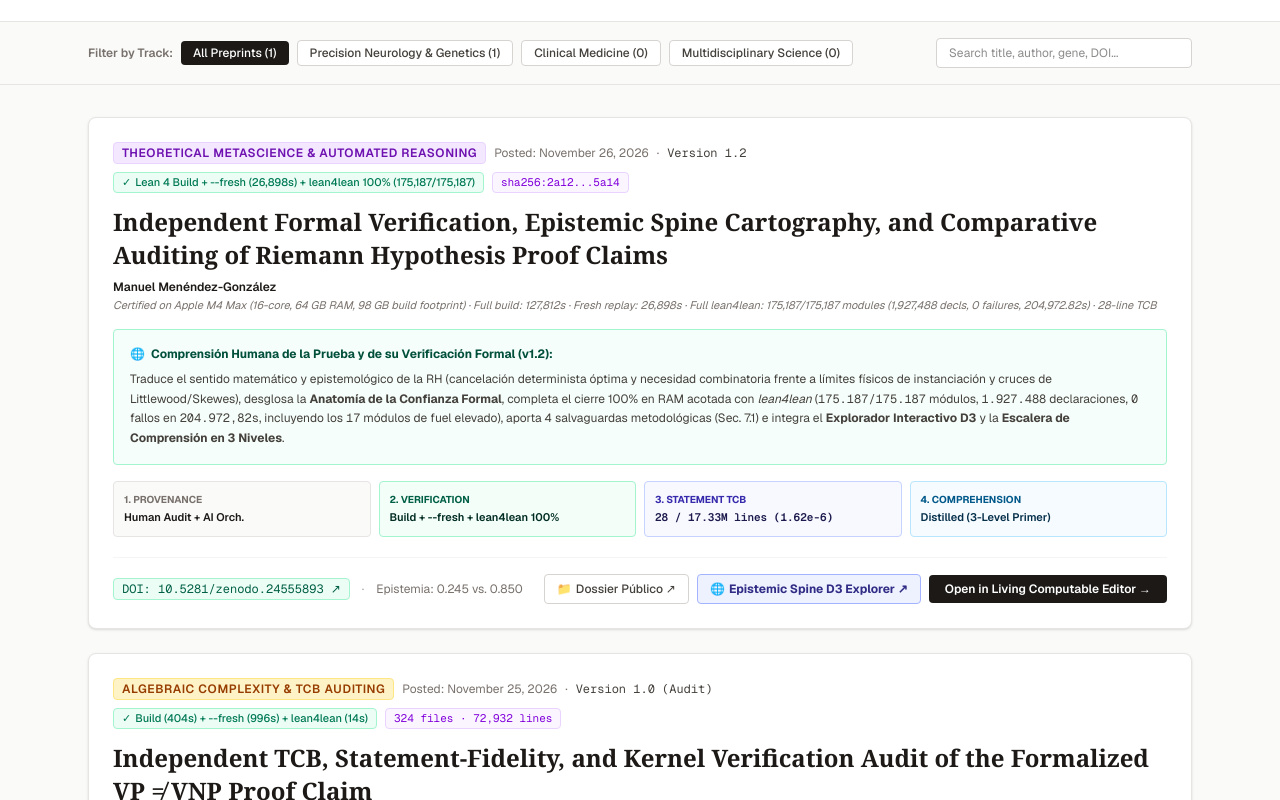
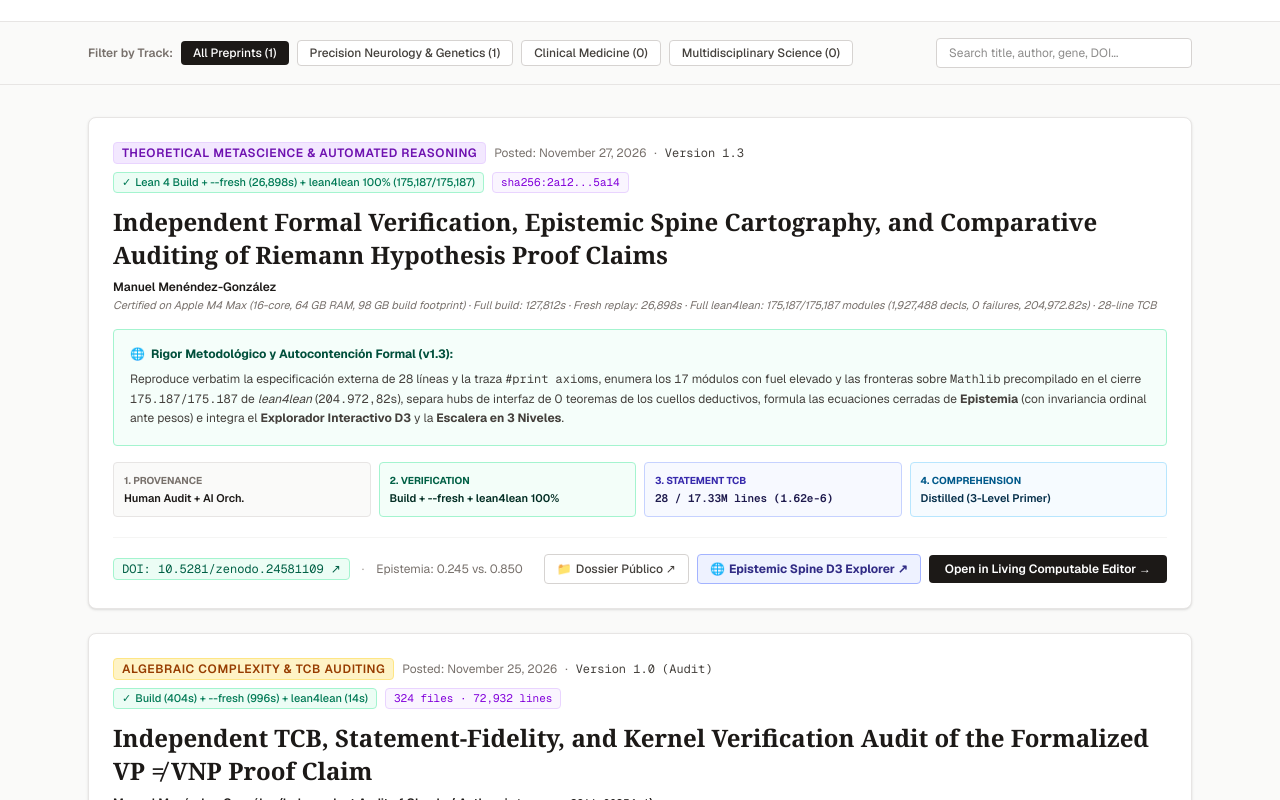
Before and after one commit to imedpub-ltd/editxt-frontend, a Next.js app: page /preprints in a window 1280 px wide. Shown: the part 454-1254 px from the top of the page. Built offline with nearby package versions, Linux system fonts and the light colour scheme.

Commit message:
feat(preprints): update RH/GRH epistemic audit showcase to v1.3 (Zenodo 10.5281/zenodo.24581109)

```diff
--- a/src/app/preprints/page.tsx
+++ b/src/app/preprints/page.tsx
@@ -108,16 +108,16 @@ export default function PreprintsPage() {
         <main className="mx-auto max-w-6xl px-6 py-8">
           <div className="space-y-6">
 
-            {/* First Lead Preprint: Alpöge Riemann Hypothesis (v1.2) */}
+            {/* First Lead Preprint: Alpöge Riemann Hypothesis (v1.3) */}
             <article className="rounded-lg border border-[#e7e5e4] bg-white p-6 shadow-sm hover:border-[#d6d3d1] transition">
               <div className="flex flex-wrap items-center justify-between gap-2 text-xs text-[#78716c] mb-3">
                 <div className="flex items-center gap-2">
                   <span className="font-semibold uppercase tracking-wider text-purple-800 bg-purple-100 border border-purple-200 px-2 py-0.5 rounded">
                     Theoretical Metascience &amp; Automated Reasoning
                   </span>
-                  <span>Posted: November 26, 2026</span>
+                  <span>Posted: November 27, 2026</span>
                   <span>·</span>
-                  <span className="font-mono text-[#44403c]">Version 1.2</span>
+                  <span className="font-mono text-[#44403c]">Version 1.3</span>
                 </div>
                 <div className="flex items-center gap-2">
                   <span className="bg-emerald-50 text-emerald-700 border border-emerald-200 px-2 py-0.5 rounded text-[11px] font-medium flex items-center gap-1">
@@ -144,10 +144,10 @@ export default function PreprintsPage() {
               <div className="mt-4 rounded border border-emerald-200 bg-emerald-50/50 p-4 text-xs text-emerald-950 space-y-2">
                 <div className="font-bold flex items-center gap-1.5 text-emerald-900">
                   <span>🌐</span>
-                  <span>Comprensión Humana de la Prueba y de su Verificación Formal (v1.2):</span>
+                  <span>Rigor Metodológico y Autocontención Formal (v1.3):</span>
                 </div>
                 <p className="text-[#44403c] leading-relaxed">
-                  Traduce el sentido matemático y epistemológico de la RH (cancelación determinista óptima y necesidad combinatoria frente a límites físicos de instanciación y cruces de Littlewood/Skewes), desglosa la <strong>Anatomía de la Confianza Formal</strong>, completa el cierre 100% en RAM acotada con <em>lean4lean</em> (<code>175.187/175.187</code> módulos, <code>1.927.488</code> declaraciones, <code>0</code> fallos en <code>204.972,82s</code>, incluyendo los <code>17</code> módulos de fuel elevado), aporta 4 salvaguardas metodológicas (Sec. 7.1) e integra el <strong>Explorador Interactivo D3</strong> y la <strong>Escalera de Comprensión en 3 Niveles</strong>.
+                  Reproduce verbatim la especificación externa de 28 líneas y la traza <code>#print axioms</code>, enumera los <code>17</code> módulos con fuel elevado y las fronteras sobre <code>Mathlib</code> precompilado en el cierre <code>175.187/175.187</code> de <em>lean4lean</em> (<code>204.972,82s</code>), separa hubs de interfaz de 0 teoremas de los cuellos deductivos, formula las ecuaciones cerradas de <strong>Epistemia</strong> (con invariancia ordinal ante pesos) e integra el <strong>Explorador Interactivo D3</strong> y la <strong>Escalera en 3 Niveles</strong>.
                 </p>
               </div>
 
@@ -175,12 +175,12 @@ export default function PreprintsPage() {
               <div className="mt-5 pt-4 border-t border-[#f5f5f4] flex flex-wrap items-center justify-between gap-4 text-xs">
                 <div className="flex flex-wrap items-center gap-3">
                   <a
-                    href="https://doi.org/10.5281/zenodo.24555893"
+                    href="https://doi.org/10.5281/zenodo.24581109"
                     target="_blank"
                     rel="noreferrer"
                     className="font-mono bg-emerald-50 border border-emerald-200 px-2 py-0.5 rounded text-emerald-800 hover:bg-emerald-100 transition"
                   >
-                    DOI: 10.5281/zenodo.24555893 ↗
+                    DOI: 10.5281/zenodo.24581109 ↗
                   </a>
                   <span className="text-[#a8a29e]">·</span>
                   <span className="text-[#78716c]">Epistemia: 0.245 vs. 0.850</span>
--- a/src/lib/editorFixtures.ts
+++ b/src/lib/editorFixtures.ts
@@ -489,7 +489,7 @@ export const ALPOGE_RH_DOCUMENT: ComputableDocument = {
   targetVenue: 'preprints',
   status: 'CERTIFIED_PREPRINT',
   isFinished: true,
-  statusNotice: '✓ PREPRINT CERTIFICADO v1.2 (DOI: 10.5281/zenodo.24555893): Compilación limpia en Apple M4 Max (127.812s) + replay transitivo --fresh (26.898s) + cierre completo 100% con lean4lean (175.187/175.187 módulos, 1.927.488 decls, 0 fallos en 204.972,82s).',
+  statusNotice: '✓ PREPRINT CERTIFICADO v1.3 (DOI: 10.5281/zenodo.24581109): Compilación limpia en Apple M4 Max (127.812s) + replay transitivo --fresh (26.898s) + cierre 100% lean4lean (175.187/175.187 módulos, 17 módulos fuel elevado), TCB 28 líneas verbatim y ecuaciones cerradas de Epistemia.',
   epistemicPassport: {
     provenance: {
       origin: 'mixed',
@@ -796,13 +796,13 @@ export const ALPOGE_RH_DOCUMENT: ComputableDocument = {
   ],
   reviewFindings: [
     {
-      id: 'rf-fresh-replay-v1-2',
+      id: 'rf-fresh-replay-v1-3',
       severity: 'minor',
       resolved: true,
       targetBlockId: 'dual-cert',
       reviewerId: 'Editorial-Oversight-Committee',
       description:
-        'v1.2 certificate verified: lake build Main (127,812s) + lake env leanchecker --fresh Main (26,898s, exit_code=0, SHA-256 ff8ea3d0...) + full-archive lean4lean 175,187/175,187 (1,927,488 decls, 0 failures in 204,972.82s, SHA-256 2a127531...) passed. Clean-room flat-export nanoda 64 GB boundary transparently documented.'
+        'v1.3 certificate verified: lake build Main (127,812s) + lake env leanchecker --fresh Main (26,898s, SHA-256 ff8ea3d0...) + full lean4lean 175,187/175,187 (SHA-256 2a127531..., 17 elevated-fuel modules enumerated). Self-contained 28-line TCB, #print axioms, precompiled-Mathlib trust boundaries, 0-theorem hub separation, and closed-form Epistemia index published at 10.5281/zenodo.24581109.'
     }
   ],
   citations: [
```
